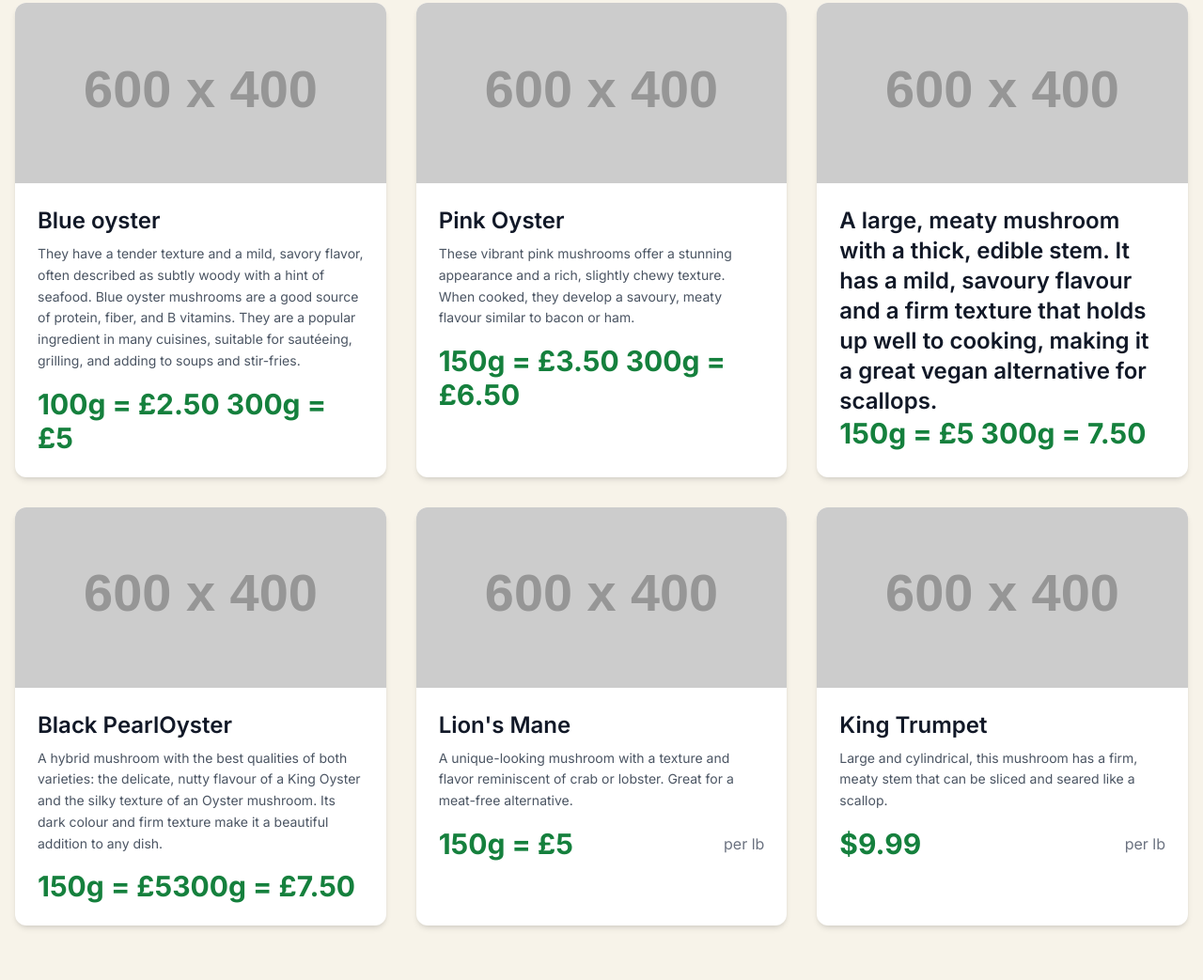
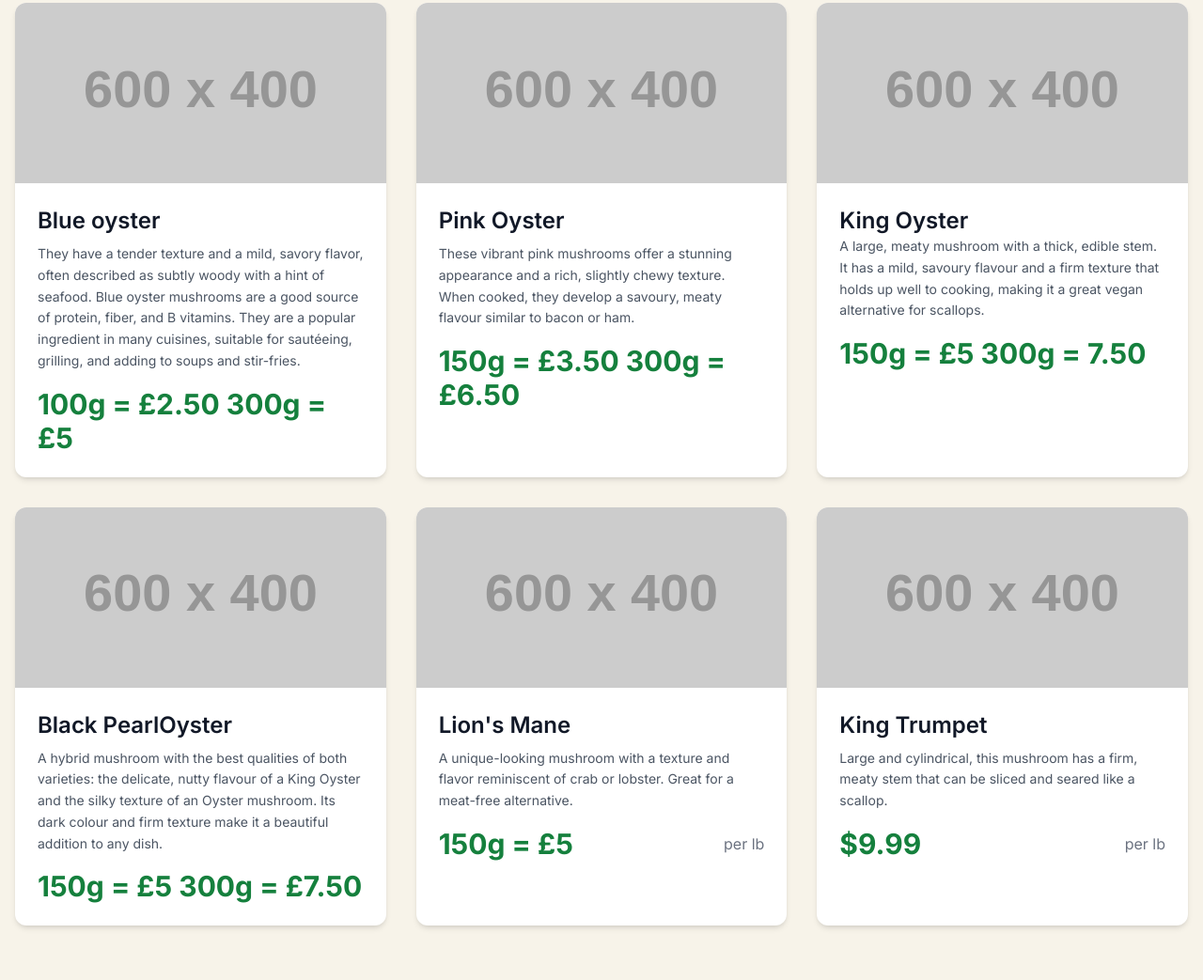
Before and after one commit to penninefungifarm-web/Pennine-fungi-price-list, a plain HTML site: page index.html in a window 1280 px wide. Shown: the part 209-1252 px from the top of the page at 94% size. Drawn offline with nearby package versions, Linux system fonts and the light colour scheme; placeholder pictures from the web are drawn by us.

Commit message:
Update index.html

```diff
--- a/index.html
+++ b/index.html
@@ -83,8 +83,8 @@
                 <img src="https://placehold.co/600x400/5e5445/ffffff?text=King Oyster" alt="King Oyster Mushrooms"
                     class="w-full h-48 object-cover object-center">
                 <div class="p-6">
-                    <h2 class="text-2xl font-semibold text-gray-900 mtext-King Oyster</h2>
-                    <p class="text-gray-600 text-sm leading-relaxed mb-4">A large, meaty mushroom with a thick, edible stem. It has a mild, savoury flavour and a firm texture that holds up well to cooking, making it a great vegan alternative for scallops.
+                    <h2 class="text-2xl font-semibold text-gray-900 mb2">King Oyster</h2>
+                    <p class="text-gray-600 text-sm leading-relaxed mb-4">  A large, meaty mushroom with a thick, edible stem. It has a mild, savoury flavour and a firm texture that holds up well to cooking, making it a great vegan alternative for scallops.
 
 
 
@@ -109,7 +109,8 @@
 
                     </p>
                     <div class="flex items-center justify-between">
-                        <span class="text-3xl font-bold text-green-700">150g = £5300g = £7.50</span>
+                        <span class="text-3xl font-bold text-green-700">150g = £5
+                            300g = £7.50</span>
                         <span class="text-gray-500"></span>
                     </div>
                 </div>
```
